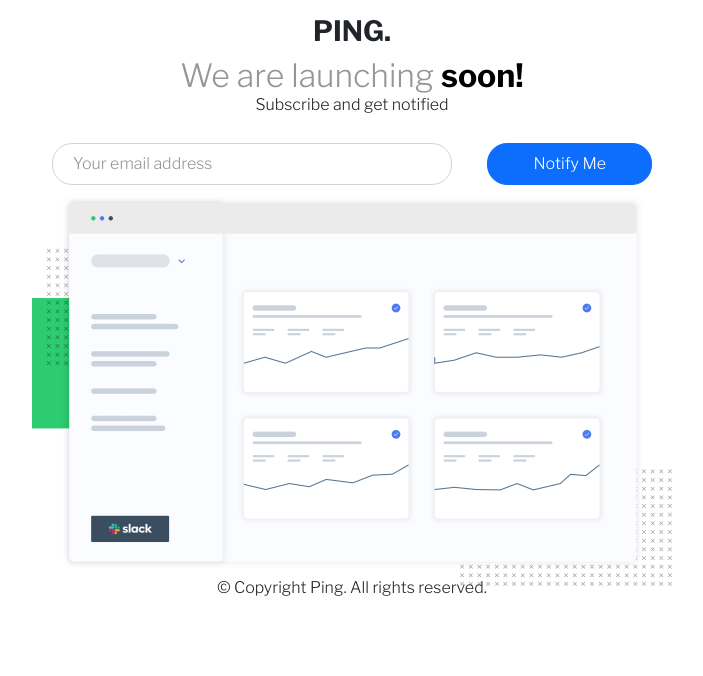
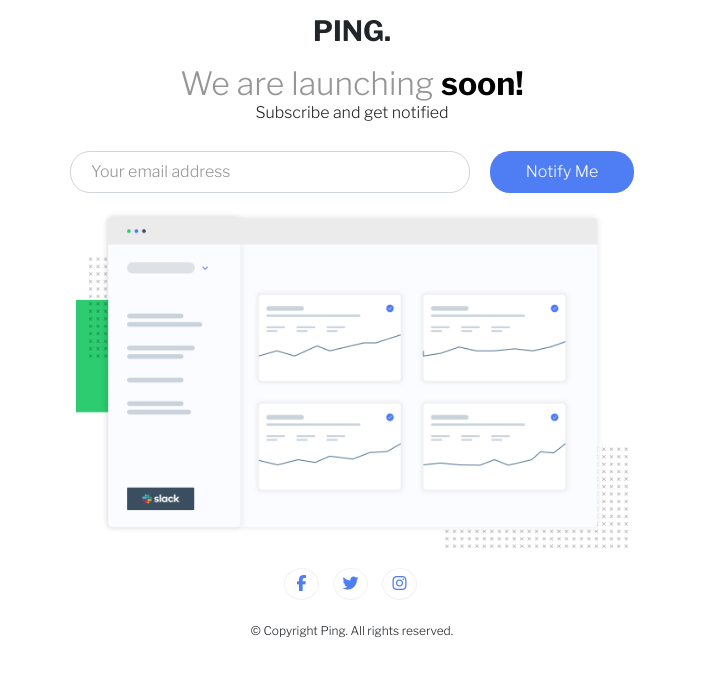
Before and after one commit to ashish-tiwari98/Ping-coming-soon, a plain HTML site: page index.html in a window 1280 px wide. Shown: the whole page, without its empty margins (288-991 px from the left). Drawn offline with nearby package versions, Linux system fonts and the light colour scheme.

Commit message:
Fixed hover issue for social icons

```diff
--- a/index.html
+++ b/index.html
@@ -9,7 +9,7 @@
   <link rel="preconnect" href="https://fonts.googleapis.com">
   <link rel="preconnect" href="https://fonts.gstatic.com" crossorigin>
   <link href="https://fonts.googleapis.com/css2?family=Libre+Franklin:ital,wght@0,300;0,600;0,700;1,300;1,600;1,700&display=swap" rel="stylesheet">
-
+  <script src="https://kit.fontawesome.com/21eb69b2c0.js" crossorigin="anonymous"></script>
   <link href="https://cdn.jsdelivr.net/npm/bootstrap@5.2.0-beta1/dist/css/bootstrap.min.css" rel="stylesheet" integrity="sha384-0evHe/X+R7YkIZDRvuzKMRqM+OrBnVFBL6DOitfPri4tjfHxaWutUpFmBp4vmVor" crossorigin="anonymous">
 
   <link rel="stylesheet" href="styles.css" type="text/css">
@@ -21,26 +21,31 @@
   <!-- Feel free to remove these styles or customise in your own stylesheet 👍 -->
 </head>
 <body>
-  <main class="container">
-    <div class="vertical">
+  <main class="container vertical">
+    <div class="row">
       <h3><strong>PING.</strong></h3>
       <h2 class="my-2 px-5">We are launching <span><strong>soon!</strong></span></h2>
       <p>Subscribe and get notified</p>
-      <div class="row mx-2">
-        <div class="col-md-8">
-           <input class="form-control py-2 my-0" type="email" value="Your email address">
-        </div>
-        <div class="col-md-4">
-          <div class="btn btn-primary py-2">Notify Me</div>
-        </div>
+    </div>
+    <div class="row d-flex justify-content-around">
+      <div class="col-md-6">
+          <input class="form-control py-2" type="email" value="Your email address">
       </div>
-      <div class="row">
+      <div class="col-md-3">
+        <button class="btn py-2 px-3" >Notify Me</button>
+      </div>
+    </div>
+    <div class="row px-5 py-2">
         <img src="images/illustration-dashboard.png">
-      </div>
+    </div>
+    <div class="row social">
+      <div class="circle"><i class="fa-brands fa-facebook-f"></i></div>
+      <div class="circle"><i class="fa-brands fa-twitter"></i></div>
+      <div class="circle"><i class="fa-brands fa-instagram"></i></div>
+    </div>
       <footer>
         &copy; Copyright Ping. All rights reserved.
       </footer>
-    </div>
 
   </main>
 </body>
--- a/styles.css
+++ b/styles.css
@@ -6,6 +6,10 @@ html{
 
 body{
     font-family: 'Libre Franklin', sans-serif;
+}
+
+.container{
+    width:42rem;
 }
 
 h2>span{
@@ -23,11 +27,6 @@ h2{
     text-align: center;
 }
 
-footer{
-    position: relative;
-    top:25x;
-}
-
 p{
     position: relative;
     top:-10px;
@@ -40,13 +39,42 @@ p{
     padding-left:20px;
 }
 .btn{
-    float:right;
     border-radius: 20px;
-    padding-left:45px;
-    padding-right:45px;
+    width:100%;
+    background-color: hsl(223, 87%, 63%);
+    color: white;
 }
-
 img{
     position: relative;
     top:10px;
 }
+
+.social{
+    position: relative;
+    top:15px;
+    width: 150px;
+    margin: 0 auto;
+}
+.circle{
+    border-radius: 100%;
+    border:1px solid rgb(245, 240, 240);
+    width:35px;
+    margin:7px;
+    padding:3px 7px;
+}
+
+i{
+    color: hsl(223, 87%, 63%);
+}
+
+.circle:hover>i{
+    color:white;
+}
+.circle:hover{
+    background-color:hsl(223, 87%, 63%);
+}
+footer{
+    position: relative;
+    top:30px;
+    font-size: 12px;
+}
```
